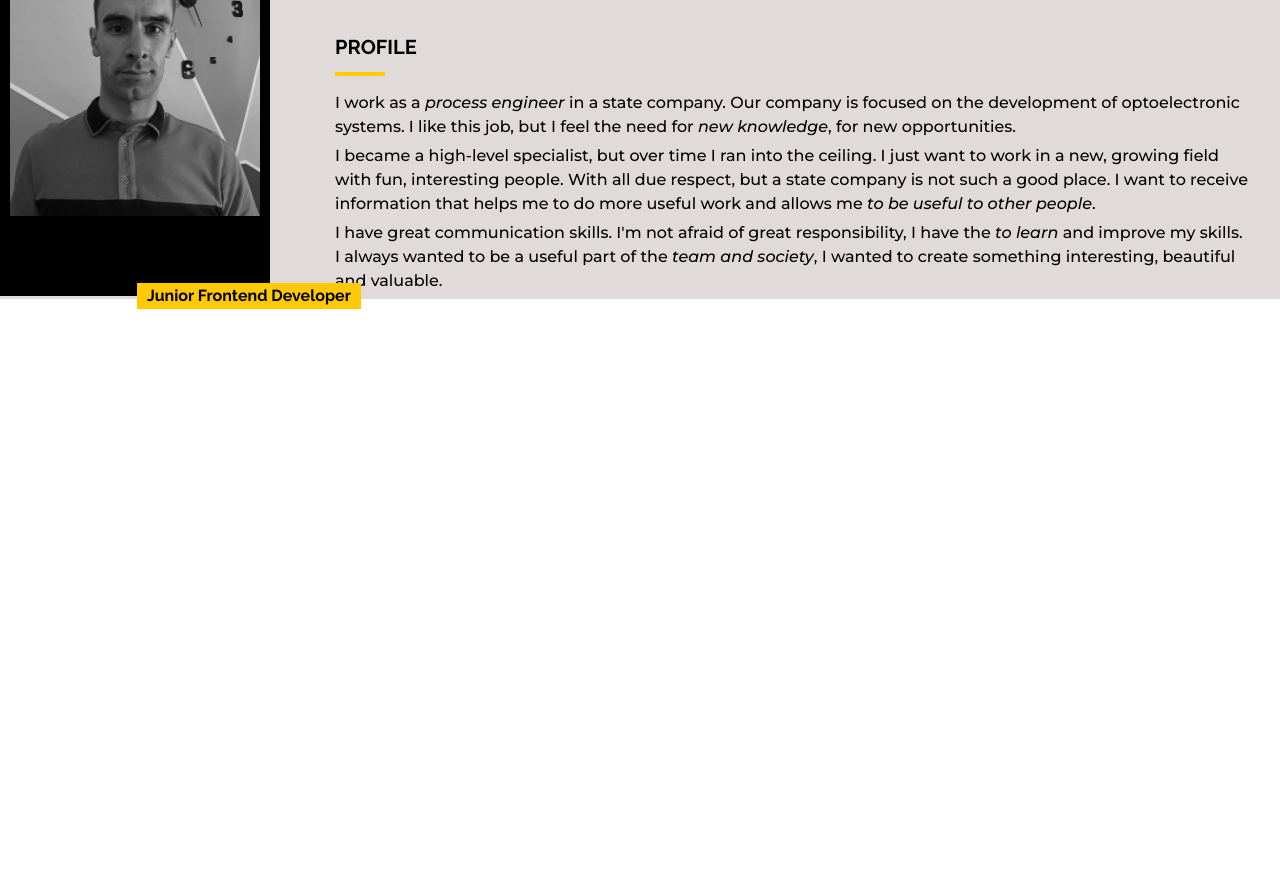
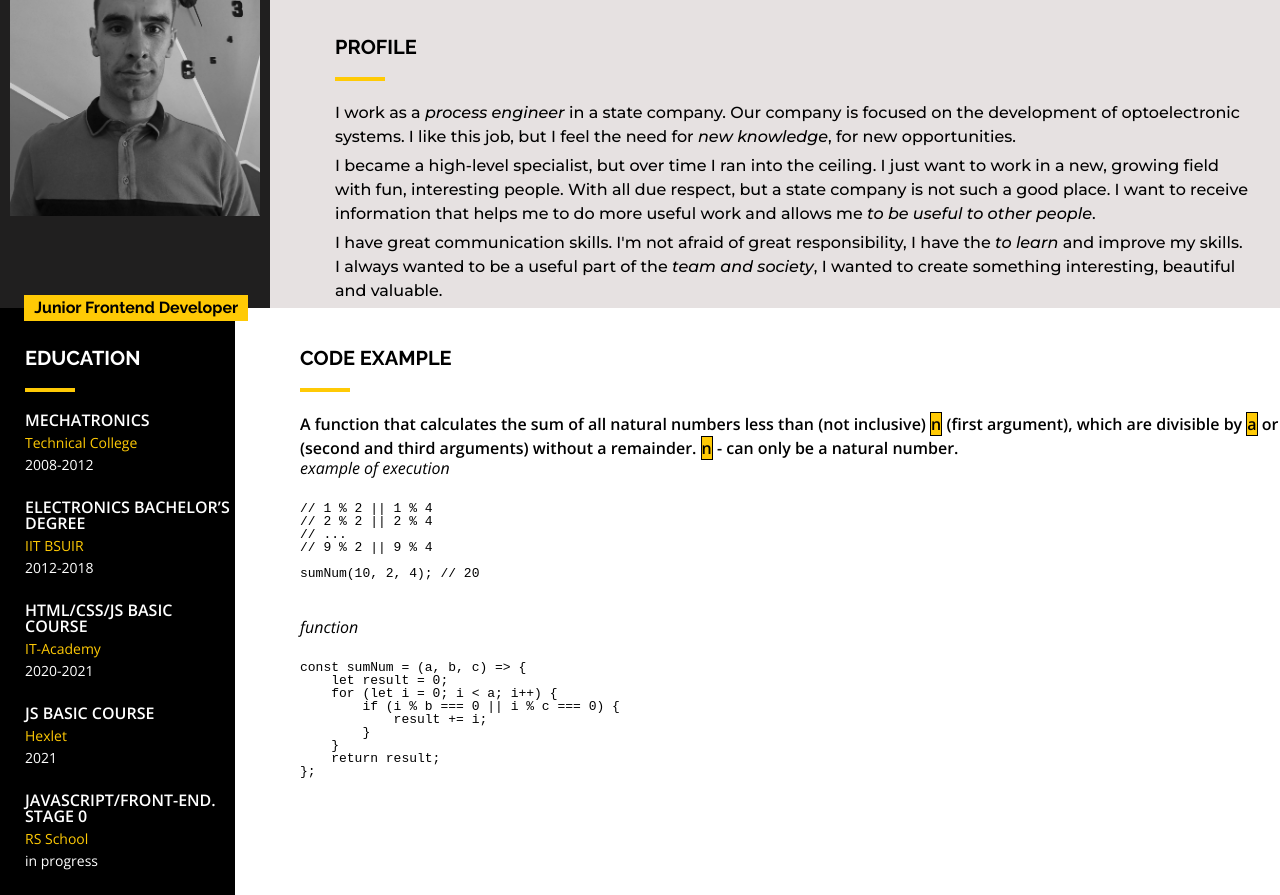
Before and after one commit to mike-prybytkin/rsschool-cv, a plain HTML site: page index.html in a window 1280 px wide. Shown: the part 163-1058 px from the top of the page. Before the commit the page ends 800 px from the top, so only its background shows below. Drawn offline with nearby package versions, Linux system fonts and the light colour scheme; a web font is replaced by a local one.

Commit message:
docs: update education info

```diff
--- a/index.html
+++ b/index.html
@@ -6,22 +6,23 @@
     <meta name="viewport" content="width=device-width, initial-scale=1.0">
     <link rel='stylesheet' href='./style/reset_style.css' type='text/css'>
     <link rel='stylesheet' href='./style/style.css' type='text/css'>
-    <link rel="icon" href="./images/favicon.png" type="image/png">
+    <link rel="icon" href="./assets/favicon.png" type="image/png">
     <link href="https://fonts.googleapis.com/css2?family=Mochiy+Pop+One&family=Raleway:wght@500;600;700&display=swap" rel="stylesheet">
     <link href="https://fonts.googleapis.com/css2?family=Mochiy+Pop+One&family=Montserrat:ital,wght@0,500;0,700;1,500&display=swap" rel="stylesheet">
+    <link href="https://fonts.googleapis.com/css2?family=Open+Sans:ital,wght@0,400;0,600;1,400&display=swap" rel="stylesheet">
     <title>Prybytkin-CV</title>
 </head>
 <body>
     <header class="header">
         <div class="header-wrapper">
             <div class="photo-block">
-                <img src="./images/Mihail Prybytkin.jpg" alt="Mike Prybytkin" title="personal photo">
+                <img src="./assets/img/Mihail Prybytkin.jpg" alt="Mike Prybytkin" title="personal photo">
                 <div>Junior Frontend Developer</div>
             </div>
             <div class="header-content-block">
-                <div class="my-name">Misha <span>Prybytkin</span></div>
+                <h1 class="my-name">Misha <span>Prybytkin</span></h1>
                 <div class="profile-proffession">Junior Frontend Developer</div>
-                <div class="profile">Profile</div>
+                <h2 class="section-heading">Profile</h2>
                 <div class="yellow-line"></div>
                 <div class="profile-text">
                     <p>I work as a <em>process engineer</em> in a state company. Our company is focused on the development of optoelectronic systems. I like this job, but I feel the need for <em>new knowledge</em>, for new opportunities.</p>
@@ -33,5 +34,101 @@
         </div>
     </header>
 
+    <main class="main">
+        <section class="main-section-1">
+            <div class="main-section-education">
+                <h2 class="section-heading">Education</h2>
+                <div class="yellow-line"></div>
+                <ul>
+                    <li>
+                        <p class="my-major">Mechatronics</p>
+                        <a class="name-of-university" href="http://www.college-ripo.by/" title="College's web site">Technical College</a>
+                        <p class="date-of-studied">2008-2012</p>
+                    </li>
+                    <li>
+                        <p class="my-major">Electronics bachelor’s degree</p>
+                        <a class="name-of-university" href="https://iti.bsuir.by/" title="University's web site">IIT BSUIR</a>
+                        <p class="date-of-studied">2012-2018</p>
+                    </li>
+                    <li>
+                        <p class="my-major">HTML/CSS/JS basic course</p>
+                        <a class="name-of-university" href="https://www.it-academy.by/" title="Academy's web site">IT-Academy</a>
+                        <p class="date-of-studied">2020-2021</p>
+                    </li>
+                    <li>
+                        <p class="my-major">JS basic course</p>
+                        <a class="name-of-university" href="https://ru.hexlet.io/my/" title="Hexlet's web site">Hexlet</a>
+                        <p class="date-of-studied">2021</p>
+                    </li>
+                    <li>
+                        <p class="my-major">JavaScript/Front-end. Stage 0</p>
+                        <a class="name-of-university" href="https://rs.school/" title="RS School's web site">RS School</a>
+                        <p class="date-of-studied">in progress</p>
+                    </li>
+                </ul>
+            </div>
+            <div class="main-section-code-example">
+                <h2 class="section-heading">Code example</h2>
+                <div class="yellow-line"></div>
+                <div class="code-example">
+                    <p>
+                        A function that calculates the sum of all natural numbers less than (not inclusive) <span>n</span> (first argument),
+                        which are divisible by <span>a</span> or <span> b </span> (second and third arguments) without a remainder. <span>n</span> - can only be a natural number.
+                    </p>
+                    <p><em>example of execution</em></p>
+                    <pre>
+                        <code>
+// 1 % 2 || 1 % 4
+// 2 % 2 || 2 % 4
+// ...
+// 9 % 2 || 9 % 4
+
+sumNum(10, 2, 4); // 20
+                        </code>
+                    </pre>
+                    <p><em>function</em></p>
+                    <pre>
+                        <code>
+const sumNum = (a, b, c) => {
+    let result = 0;
+    for (let i = 0; i < a; i++) {
+        if (i % b === 0 || i % c === 0) {
+            result += i;
+        }
+    }
+    return result;
+};
+                        </code>
+                    </pre>
+                </div>
+            </div>
+        </section>
+        <section>
+            <div>
+                <div></div>
+                <div></div>
+                <div></div>
+            </div>
+            <div>
+                <div></div>
+                <div></div>
+                <div></div>
+            </div>
+        </section>
+    </main>
+
+    <footer>
+        <div>
+            <div></div>
+            <div></div>
+            <div></div>
+        </div>
+        <div>
+            <div></div>
+            <div></div>
+            <div></div>
+        </div>
+    </footer>
+
 </body>
 </html>
--- a/style/reset_style.css
+++ b/style/reset_style.css
@@ -4,8 +4,8 @@
 */
 
 html, body, div, span, applet, object, iframe,
-h1, h2, h3, h4, h5, h6, p, blockquote, pre,
-a, abbr, acronym, address, big, cite, code,
+h1, h2, h3, h4, h5, h6, p, blockquote,
+a, abbr, acronym, address, big, cite,
 del, dfn, em, img, ins, kbd, q, s, samp,
 small, strike, strong, sub, sup, tt, var,
 b, u, i, center,
--- a/style/style.css
+++ b/style/style.css
@@ -1,7 +1,11 @@
 .header {
-background-color: rgb(224, 218, 218);
-width: 1300px;
-margin: auto;
+    background-color: rgba(224, 218, 218, 0.8);
+    width: 1300px;
+    margin: auto;
+}
+.main{
+    width: 1300px;
+    margin: auto;
 }
 
 .header-wrapper {
@@ -13,16 +17,18 @@ margin: auto;
     margin-left: 5%;
 }
 
+.photo-block {
+    background-color: rgb(32, 31, 31);
+    position: relative;
+}
 .photo-block img {
     width: 250px;
-    border: black solid 10px;
-    border-bottom: solid black 80px;
-    position: relative;
+    padding: 10px;
 }
 .photo-block div {
     position: absolute;
-    left: 10.7%;
-    bottom: 41%;
+    left: 9%;
+    bottom: -3%;
     font-family: "Raleway", "Arial", sans-serif;
     font-size: 16px;;
     font-weight: 700;
@@ -53,20 +59,26 @@ margin: auto;
     border-radius: 5px;
 }
 
-.profile {
+.section-heading {
     font-family: "Raleway", "Arial", sans-serif;
     font-size: 20px;;
     font-weight: 700;
     margin-top: 40px;
     text-transform: uppercase;
 }
+.main-section-education {
+    color: white;
+    padding-left: 25px;
+    background-color: black;
+    width: 348px;
+}
 
 .yellow-line {
     width: 50px;
     height: 4px;
     background-color: #ffca05;
-    margin-top: 15px;
-    margin-bottom: 15px;
+    margin-top: 20px;
+    margin-bottom: 20px;
 }
 .profile-text {
     font-family: "Montserrat", "Arial", sans-serif;
@@ -84,3 +96,48 @@ margin: auto;
 .profile-text strong {
     font-weight: 700;
 }
+
+.main-section-1 {
+    display: flex;
+}
+
+.my-major {
+    font-family: "Open Sans", "Arial", sans-serif;
+    font-size: 16px;
+    font-weight: 600;
+    text-transform: uppercase;
+    padding-bottom: 7px;
+}
+.main-section-education a {
+    text-decoration: none;
+    color: #ffca05;
+}
+.name-of-university, .date-of-studied {
+    font-family: "Open Sans", "Arial", sans-serif;
+    font-size: 14px;;
+    font-weight: 400;
+    margin: 7px 0 7px 0;
+}
+.date-of-studied {
+    padding-bottom: 20px;
+}
+.main-section-education ul {
+    padding-right: 2%;
+}
+
+.main-section-code-example {
+    padding-left: 5%;
+}
+.code-example p {
+    font-family: "Open Sans", "Arial", sans-serif;
+    font-weight: 600;
+}
+.code-example p span {
+    background-color: #ffca05;
+    line-height: 24px;
+    border: solid 1px black
+}
+.code-example p em {
+    font-weight: 400;
+    font-style: italic;
+}
```
Also changed, not shown: assets/favicon.png (renamed from images/favicon.png), assets/img/Mihail Prybytkin.jpg (renamed from images/Mihail Prybytkin.jpg), images/Misha Prybytkin.jpg (deleted), 1 other file.
